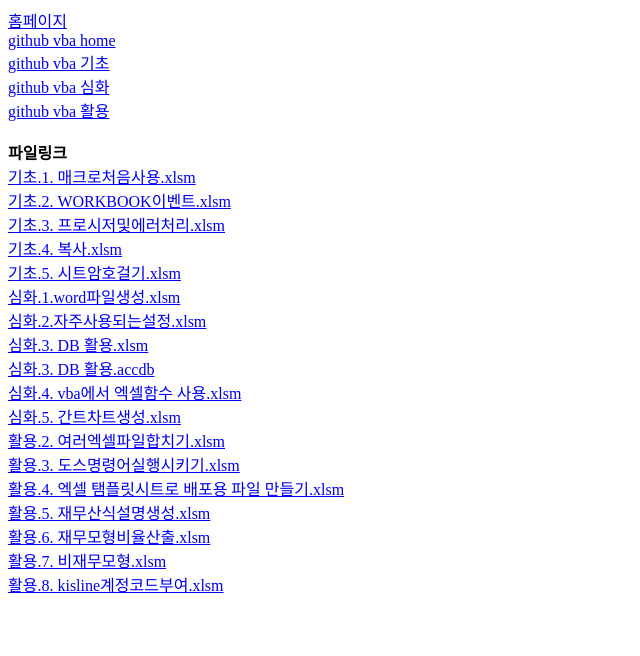
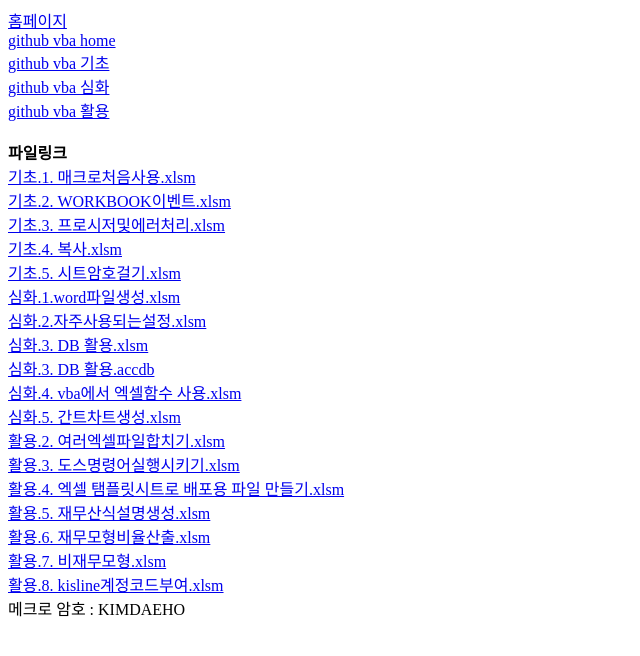
Before and after one commit to KimDaeHo26/vba, a plain HTML site: page index.html in a window 1280 px wide. Shown: the whole page, without its empty margins (0-640 px from the left). Drawn offline with Linux system fonts and the light colour scheme.

Commit message:
Update index.html

```diff
--- a/index.html
+++ b/index.html
@@ -28,4 +28,5 @@
 <a href="https://github.com/KimDaeHo26/vba/raw/main/uses/%ED%99%9C%EC%9A%A9.7.%20%EB%B9%84%EC%9E%AC%EB%AC%B4%EB%AA%A8%ED%98%95.xlsm">활용.7. 비재무모형.xlsm</a><br>
 <a href="https://github.com/KimDaeHo26/vba/raw/main/uses/%ED%99%9C%EC%9A%A9.8.%20kisline%EA%B3%84%EC%A0%95%EC%BD%94%EB%93%9C%EB%B6%80%EC%97%AC.xlsm">활용.8. kisline계정코드부여.xlsm</a><br>
 
+ 메크로 암호 : KIMDAEHO
   </body>
```
